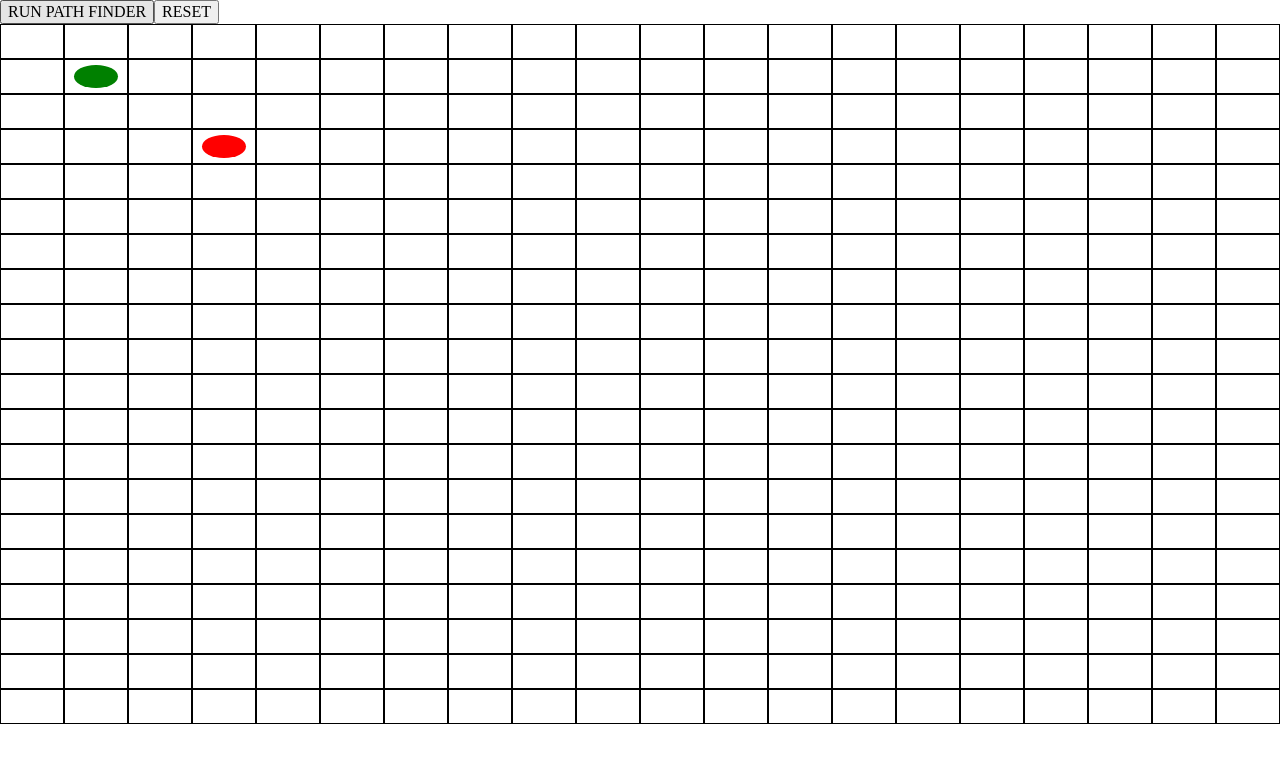
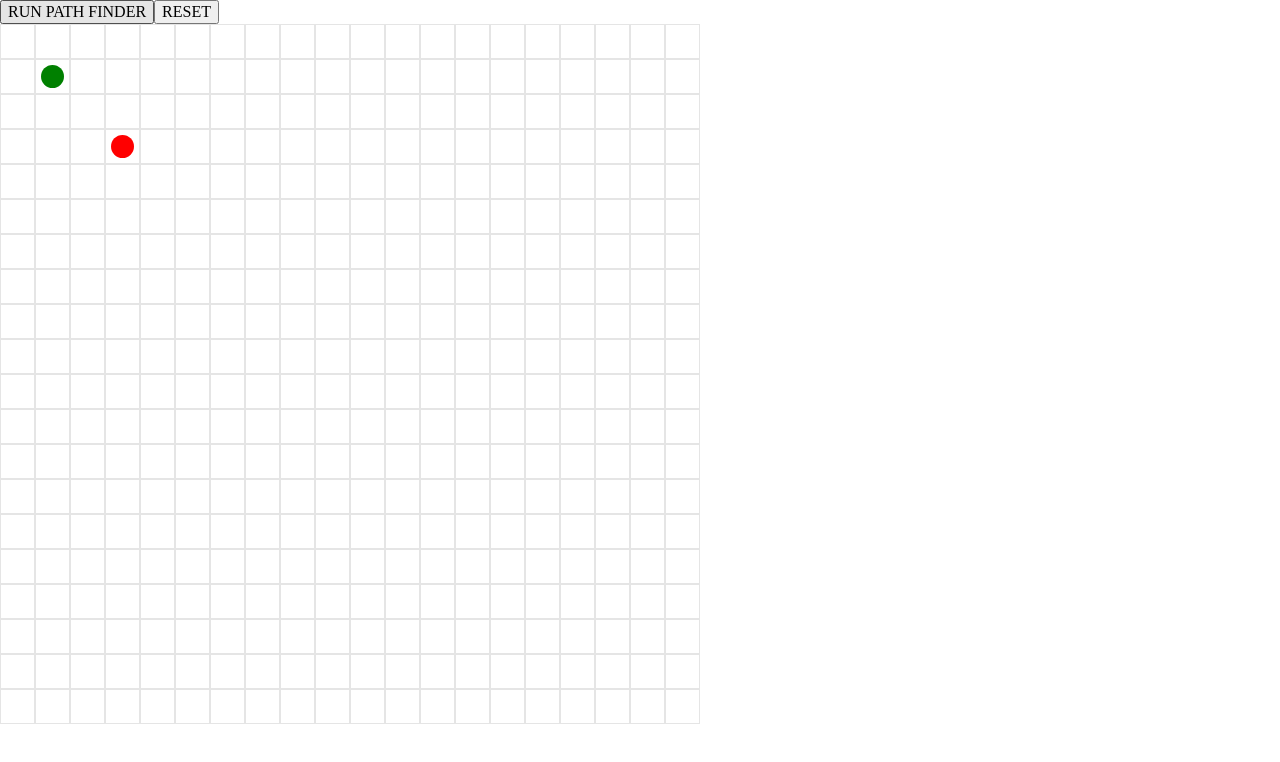
Before and after one commit to ConConRob/pathfinder, a React (Create React App) app: page / in a window 1280 px wide. Shown: the top 762 px of the page. Built offline with nearby package versions, Linux system fonts and the light colour scheme.

Commit message:
animated but need to make more efficent

```diff
--- a/src/components/PathFinder/Cell.tsx
+++ b/src/components/PathFinder/Cell.tsx
@@ -1,6 +1,6 @@
 import React from 'react';
 import styled from 'styled-components';
-import { tCoords } from './PathFinder';
+import { tCoords, DisplayType } from './PathFinder';
 import { CELL_DELAY_TIME_MS } from '../../constants';
 
 // type: 'start' | 'end',
@@ -13,11 +13,13 @@ interface ICellProps {
   coords: [number, number];
   handleDrop: (newCoords: tCoords) => void;
   handleDrag: (type: 'start' | 'end') => void;
-  isVisited: boolean;
-  visitNumber: number;
   onClick: () => void;
   onMouseEnter: () => void;
-  pathNumber: number;
+  isLastCommand: boolean;
+  // runNextCommand: () => void;
+  displayNumber: number | undefined;
+  displayType: DisplayType | undefined;
+  nextCommand: () => void;
 }
 interface IMarkerProps {
   color: string;
@@ -33,29 +35,38 @@ export function Cell(props: ICellProps) {
     handleDrop,
     coords,
     handleDrag,
-    isVisited,
-    visitNumber,
+    displayType,
+    isLastCommand,
+    nextCommand,
+    displayNumber,
   } = props;
-  const isDraggable = isStartPoint || isEndPoint;
 
   function handleDragDrop() {
     handleDrop(coords);
   }
+  const animationEnd = isLastCommand || undefined;
 
+  function handleLastAnimation(event: React.AnimationEvent<HTMLDivElement>) {
+    nextCommand();
+  }
   return (
     <StyledCell
+      onAnimationEnd={animationEnd && handleLastAnimation}
+      className="item"
       {...props}
       onDragOver={(event) => {
         event.preventDefault();
       }}
       onDrop={handleDragDrop}
     >
+      {}
       {isStartPoint ? (
         <Marker color="green" onDragStart={() => handleDrag('start')} />
       ) : null}
       {isEndPoint ? (
         <Marker color="red" onDragStart={() => handleDrag('end')} />
       ) : null}
+      {isStartPoint || isEndPoint ? null : <div className="item"></div>}
     </StyledCell>
   );
 }
@@ -64,39 +75,91 @@ const StyledCell = styled.div<ICellProps>`
   width: ${({ width }) => width};
   height: ${({ height }) => height};
   /* FOR IF VISITED TIMING */
-  transition-delay: ${({ visitNumber }) =>
-    visitNumber !== -1 ? visitNumber * CELL_DELAY_TIME_MS : 0}ms;
-    /* FOR IF PATH TIME */
-    ${({ pathNumber }) => {
-      if (pathNumber !== -1) {
-        return `transition-delay: ${pathNumber * CELL_DELAY_TIME_MS}ms;`;
-      }
-      return '';
-    }}
-  background-color: ${({
-    isStartPoint,
-    isEndPoint,
-    isVisited,
-    isWall,
-    visitNumber,
-    pathNumber,
-  }) => {
-    // if (!isStartPoint && !isEndPoint && isVisited) {
-    //   return 'yellow';
-    // }
+
+  /* FOR IF PATH TIME */
+  background-color: ${({ isWall }) => {
     if (isWall) {
       return 'black';
-    } else if (pathNumber !== -1) {
-      return 'blue';
-    } else if (visitNumber !== -1) {
-      return 'yellow';
     }
     return 'white';
   }};
 
-  transition-duration: ${(isVisited) => (isVisited ? 0.2 : 0)}s;
+  /* VISIT PATH */
+  @keyframes visited {
+    from {
+      background-color: white;
+      border-radius: 100%;
+      width: 0;
+      height: 0;
+    }
+    25% {
+      background-color: yellow;
+      border-radius: 100%;
+      width: 50%;
+      height: 50%;
+    }
+    55% {
+      background-color: yellow;
+      border-radius: 100%;
+    }
+    90% {
+      background-color: orange;
+    }
+    to {
+      background-color: red;
+      border-radius: 5px;
+      width: 100%;
+      height: 100%;
+    }
+  }
+  .item {
+    /* DEFAULT VALUES */
+    width: 100%;
+    height: 100%;
+    border-radius: 5px;
+    /* HANDLE TIMING */
+    /* transition-delay: 100ms;
+    animation-delay: 100ms; */
+    /* animation-direction: reverse; */
+
+    ${({ displayType, displayNumber }) => {
+      // VISIT TIMING
+
+      switch (displayType) {
+        case DisplayType.Path: {
+          return `
+          transition-delay: ${(displayNumber || 0) * CELL_DELAY_TIME_MS}ms;
+          animation-delay: ${(displayNumber || 0) * CELL_DELAY_TIME_MS}ms;
+          background-color: blue;
+          `;
+        }
+        case DisplayType.Visit: {
+          debugger;
+          return `
+          animation: visited;
+          transition-delay: ${(displayNumber || 0) * CELL_DELAY_TIME_MS}ms;
+          animation-delay: ${(displayNumber || 0) * CELL_DELAY_TIME_MS}ms;
+          background-color:red;
+          animation-duration: .5s;
+          `;
+        }
+        case DisplayType.UndoVisit: {
+          return `animation: visited;
+          animation-direction:reverse;
+          transition-delay: ${(displayNumber || 0) * CELL_DELAY_TIME_MS}ms;
+          animation-delay: ${(displayNumber || 0) * CELL_DELAY_TIME_MS}ms;
+          animation-duration: .5s;
+          `;
+        }
+        default:
+          return ``;
+      }
+    }}
+  }
   box-sizing: border-box;
-  border: 1px solid black;
+
+  border: 1px solid rgba(0, 0, 0, 0.1);
+
   display: flex;
   justify-content: center;
   align-items: center;
--- a/src/components/PathFinder/Grid.tsx
+++ b/src/components/PathFinder/Grid.tsx
@@ -1,7 +1,7 @@
-import React, { useState } from 'react';
+import React, { useState, useEffect } from 'react';
 import { Cell } from './Cell';
 import styled from 'styled-components';
-import { tCoords } from './PathFinder';
+import { tCoords, IDisplayCommand, DisplayType } from './PathFinder';
 import { generateId } from '../../util';
 import { useIsMouseDown } from '../../hooks';
 
@@ -10,11 +10,11 @@ interface IGridProps {
   columns: number;
   startPoint: tCoords;
   endPoint: tCoords;
-  visitedCoords: tCoords[];
   walls: tCoords[];
-  quickestPath: tCoords[];
+  displayCommand: IDisplayCommand | null;
   setStartOrEndCoords: (type: 'start' | 'end', newCoords: tCoords) => void;
   toggleGraphItem: (coords: tCoords) => void;
+  nextCommand: () => void;
 }
 
 interface IStyledProps {
@@ -28,19 +28,44 @@ export function Grid({
   startPoint,
   endPoint,
   setStartOrEndCoords,
-  visitedCoords,
-  quickestPath,
   toggleGraphItem,
   walls,
+  displayCommand,
+  nextCommand,
 }: IGridProps) {
   const [currentDragTarget, setCurrentDragTarget] = useState<
     'start' | 'end' | null
   >(null);
 
+  const [maintainedCommands, setMaintainedCommands] = useState<
+    IDisplayCommand[]
+  >([]);
+  useEffect(() => {
+    if (displayCommand) {
+      setMaintainedCommands((c) => [displayCommand, ...c]);
+    }
+  }, [displayCommand]);
+
   const rowsMapper = Array(rows).fill(null);
   const columnsMapper = Array(columns).fill(null);
 
   const isMouseDown = useIsMouseDown();
+
+  function findLastMaintainedCommand(x: number, y: number) {
+    for (let maintainedCommand of maintainedCommands) {
+      const index = maintainedCommand.coords.findIndex((coord) => {
+        return coord[0] === x && coord[1] === y;
+      });
+
+      if (index !== -1) {
+        return {
+          index,
+          coord: maintainedCommand.coords[index],
+          command: maintainedCommand.command,
+        };
+      }
+    }
+  }
 
   function handleEnterCell(coords: tCoords) {
     if (isMouseDown) {
@@ -71,20 +96,29 @@ export function Grid({
             key={generateId(columnI, rowI)}
             isStartPoint={columnI === startPoint[0] && rowI === startPoint[1]}
             isEndPoint={columnI === endPoint[0] && rowI === endPoint[1]}
-            isVisited={
-              !!visitedCoords.find(
-                (coord) => coord[0] === columnI && coord[1] === rowI
-              )
-            }
             isWall={
               !!walls.find((coord) => coord[0] === columnI && coord[1] === rowI)
             }
-            visitNumber={visitedCoords.findIndex(
-              (coord) => coord[0] === columnI && coord[1] === rowI
-            )}
-            pathNumber={quickestPath.findIndex(
-              (coord) => coord[0] === columnI && coord[1] === rowI
-            )}
+            displayType={
+              findLastMaintainedCommand(columnI, rowI)
+                ? findLastMaintainedCommand(columnI, rowI)?.command
+                : DisplayType.Untouched
+            }
+            displayNumber={
+              findLastMaintainedCommand(columnI, rowI)
+                ? findLastMaintainedCommand(columnI, rowI)?.index
+                : -1
+            }
+            isLastCommand={
+              maintainedCommands[0]
+                ? maintainedCommands[0].coords[
+                    maintainedCommands[0].coords.length - 1
+                  ][0] === columnI &&
+                  maintainedCommands[0].coords[
+                    maintainedCommands[0].coords.length - 1
+                  ][1] === rowI
+                : false
+            }
             width={` ${(1 / columns) * 100}%`}
             height={`${(1 / rows) * 100}%`}
             coords={[columnI, rowI]}
@@ -92,6 +126,7 @@ export function Grid({
             handleDrag={handleDrag}
             onClick={() => handleClickCell([columnI, rowI])}
             onMouseEnter={() => handleEnterCell([columnI, rowI])}
+            nextCommand={nextCommand}
           />
         ))
       )}
@@ -104,5 +139,5 @@ const StyledGrid = styled.div<IStyledProps>`
   display: flex;
   flex-wrap: wrap;
   height: 700px;
-  width: 100%;
+  width: 700px;
 `;
--- a/src/components/PathFinder/PathFinder.tsx
+++ b/src/components/PathFinder/PathFinder.tsx
@@ -1,4 +1,4 @@
-import React, { useState } from 'react';
+import React, { useState, useEffect } from 'react';
 import { Grid } from './Grid';
 import { Graph } from '../../dataStructures';
 import { dijkstras } from '../../pathfinders';
@@ -7,14 +7,44 @@ import { CELL_DELAY_TIME_MS } from '../../constants';
 
 export type tCoords = [number, number];
 
+export enum DisplayType {
+  Path = 'path',
+  Visit = 'visit',
+  UndoVisit = 'undo visit',
+  Untouched = 'untouched',
+}
+export interface IDisplayCommand {
+  command: DisplayType;
+  coords: tCoords[];
+}
+
 export function PathFinder() {
   const [dimensions, setDimensions] = useState<tCoords>([20, 20]);
   const [startCoords, setStartCoords] = useState<tCoords>([1, 1]);
   const [endCoords, setEndCoords] = useState<tCoords>([3, 3]);
   const [walls, setWalls] = useState<tCoords[]>([]);
 
-  const [visitedCoords, setVisitedCoords] = useState<tCoords[]>([]);
-  const [quickestPath, setQuickestPath] = useState<tCoords[]>([]);
+  const [displayCommands, setDisplayCommands] = useState<IDisplayCommand[]>([]);
+  const [currentDisplayCommandIndex, setCurrentDisplayCommandIndex] = useState<
+    number | null
+  >(null);
+
+  useEffect(() => {
+    if (displayCommands.length === 0) {
+      setCurrentDisplayCommandIndex(null);
+    } else {
+      setCurrentDisplayCommandIndex(0);
+    }
+  }, [displayCommands]);
+
+  function nextCommand() {
+    if (
+      currentDisplayCommandIndex !== null &&
+      displayCommands.length - 1 > currentDisplayCommandIndex
+    ) {
+      setCurrentDisplayCommandIndex(currentDisplayCommandIndex + 1);
+    }
+  }
 
   function setStartOrEndCoords(type: 'start' | 'end', newCoords: tCoords) {
     if (type === 'start') {
@@ -23,9 +53,11 @@ export function PathFinder() {
       setEndCoords(newCoords);
     }
   }
+
   function isWall(coord: tCoords) {
     return !!walls.find((wall) => wall[0] === coord[0] && wall[1] === coord[1]);
   }
+
   function toggleGraphItem(coord: tCoords) {
     if (!isWall(coord)) {
       // add the wall
@@ -41,7 +73,7 @@ export function PathFinder() {
   }
 
   function runPathFinder() {
-    setVisitedCoords([]);
+    setDisplayCommands([]);
     const graph = generateGraph();
     const raw = dijkstras(
       generateId(...startCoords),
@@ -54,12 +86,11 @@ export function PathFinder() {
     const path: any = raw.path.map((path) =>
       path.split('.').map((string) => Number.parseInt(string))
     );
-    setVisitedCoords(coordsVisited);
 
-    setTimeout(() => {
-      setQuickestPath(path);
-      // look at using transition end event
-    }, (coordsVisited.length + 25) * CELL_DELAY_TIME_MS);
+    setDisplayCommands([
+      { command: DisplayType.Visit, coords: coordsVisited.slice(0, -1) },
+      { command: DisplayType.Path, coords: path },
+    ]);
   }
 
   function generateGraph(): Graph {
@@ -99,13 +130,18 @@ export function PathFinder() {
     return graph;
   }
 
+  const displayCommand =
+    currentDisplayCommandIndex !== null
+      ? displayCommands[currentDisplayCommandIndex]
+      : null;
+  console.log(displayCommand);
   return (
     <>
       <button onClick={runPathFinder}>RUN PATH FINDER</button>
       <button
         onClick={() => {
-          setVisitedCoords([]);
-          setWalls([]);
+          setDisplayCommands([]);
+          // setWalls([]);
         }}
       >
         RESET
@@ -116,10 +152,10 @@ export function PathFinder() {
         startPoint={startCoords}
         endPoint={endCoords}
         setStartOrEndCoords={setStartOrEndCoords}
-        visitedCoords={visitedCoords}
         toggleGraphItem={toggleGraphItem}
         walls={walls}
-        quickestPath={quickestPath}
+        displayCommand={displayCommand}
+        nextCommand={nextCommand}
       />
     </>
   );
--- a/src/constants.ts
+++ b/src/constants.ts
@@ -1 +1 @@
-export const CELL_DELAY_TIME_MS = 30;
+export const CELL_DELAY_TIME_MS = 50;
```
